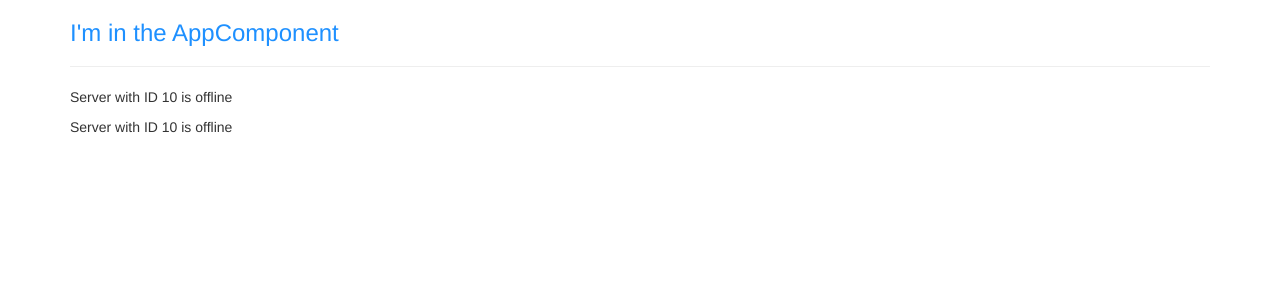
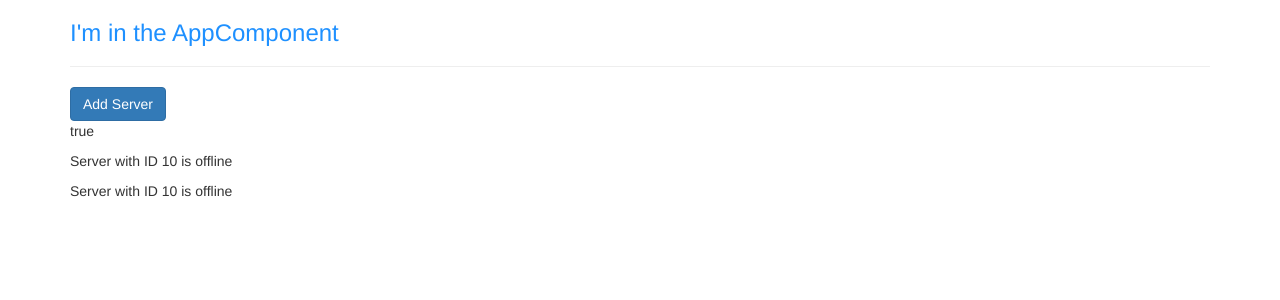
Before and after one commit to dshaevel/my-first-angular-app, an Angular app: page / in a window 1280 px wide. Shown: the top 300 px of the page. Built offline with nearby package versions, Linux system fonts and the light colour scheme.

Commit message:
CHECKPOINT 4 - property binding

```diff
--- a/src/app/servers/servers.component.html
+++ b/src/app/servers/servers.component.html
@@ -1,2 +1,9 @@
+<button
+  class="btn btn-primary"
+  [disabled]="!allowNewServer"
+>
+  Add Server
+</button>
+<p [innerText]="allowNewServer"></p>
 <app-server></app-server>
 <app-server></app-server>
--- a/src/app/servers/servers.component.ts
+++ b/src/app/servers/servers.component.ts
@@ -1,18 +1,18 @@
 import { Component, OnInit } from '@angular/core';
 
 @Component({
-  // selector: '[app-servers]',
-  // selector: '.app-servers',
   selector: 'app-servers',
-  template: `
-  <app-server></app-server>
-  <app-server></app-server>
-  `,
+  templateUrl: './servers.component.html',
   styleUrls: ['./servers.component.css']
 })
 export class ServersComponent implements OnInit {
+  allowNewServer = false;
 
-  constructor() { }
+  constructor() {
+    setTimeout(() => {
+      this.allowNewServer = true;
+    }, 2000);
+  }
 
   ngOnInit() {
   }
```
